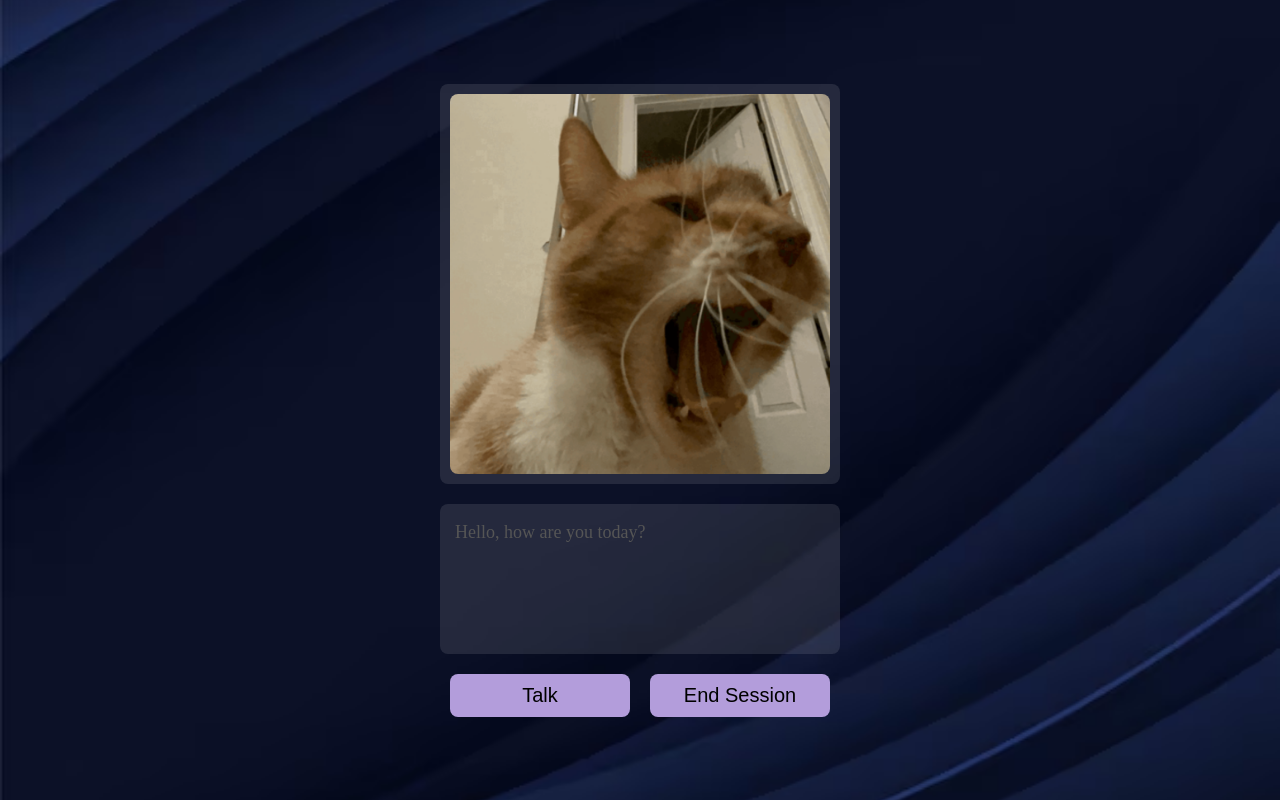
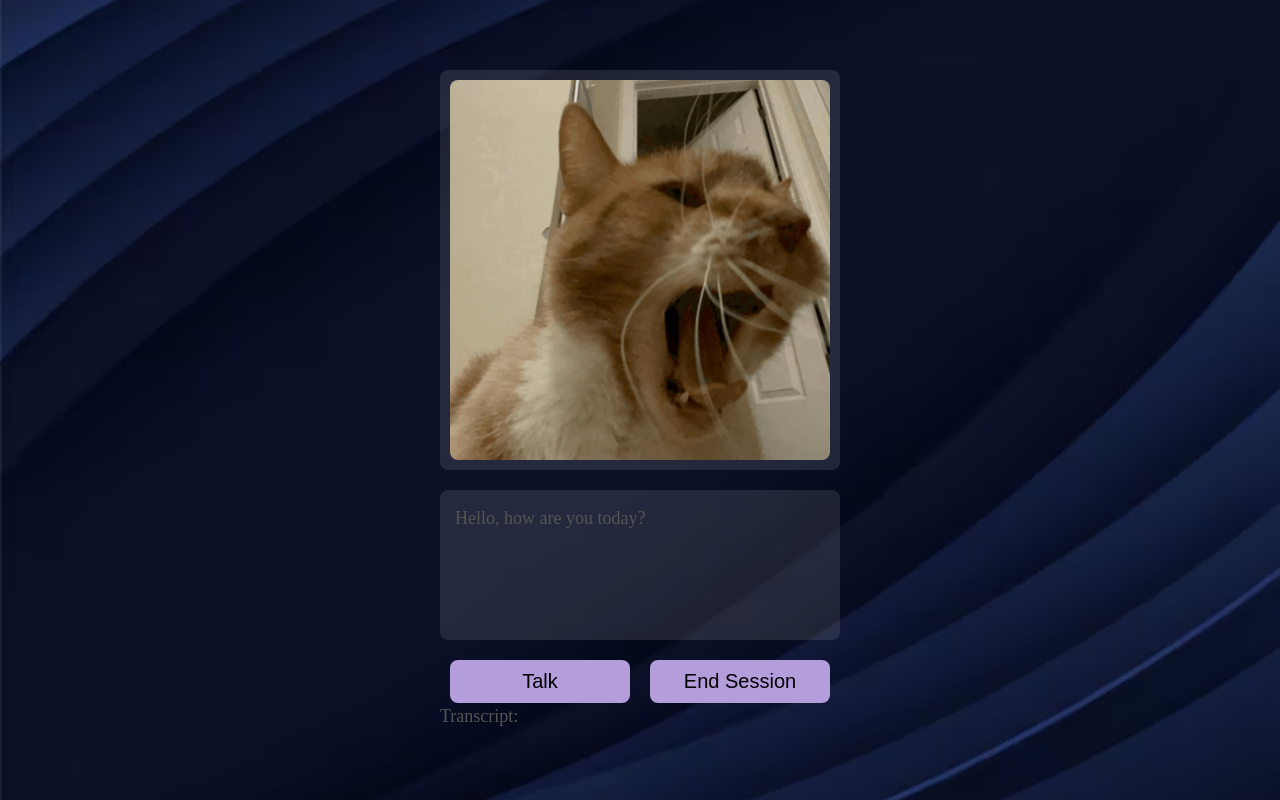
Before and after one commit to TreyBernard/TheraBot, a React (Create React App) app in the folder frontend/: page /main in a window 1280 px wide. Built offline with nearby package versions, Linux system fonts and the light colour scheme; a web font is replaced by a local one.

Commit message:
Functioning Speech to Text

```diff
--- a/frontend/src/components/login/MainPage.jsx
+++ b/frontend/src/components/login/MainPage.jsx
@@ -1,42 +1,73 @@
 import React, { useState, useEffect } from "react";
-import { useLocation } from "react-router-dom"; // Import useLocation
+import { useLocation, useNavigate } from "react-router-dom"; // Import useLocation and useNavigate
 import axios from "axios";
 import "./mainpage.css";
 import avatar1 from "./cat1.png";
 import avatar2 from "./cat2.png";
-import { useNavigate } from "react-router-dom";
 
 const MainPage = () => {
     const location = useLocation();
     const userInfo = location.state || {}; // Get user info from Login page
+    const navigate = useNavigate();
 
     const [avatar, setAvatar] = useState(avatar1);
     const [botResponse, setBotResponse] = useState("Hello, how are you today?");
-    const [userMessage, setUserMessage] = useState(""); // User input
-    const [loading, setLoading] = useState(false); // Loading state
-    const [isTalking, setIsTalking] = useState(false); // Loading state
-    const navigate = useNavigate(); // Loading state
+    const [userMessage, setUserMessage] = useState(""); // Stores transcribed text from speech-to-text
+    const [loading, setLoading] = useState(false);
+    const [isTalking, setIsTalking] = useState(false);
+    const [isThinking, setIsThinking] = useState(false); // AI thinking flag
+    const [recognition, setRecognition] = useState(null);
 
     // Avatar animation (blinking effect)
     useEffect(() => {
         let interval;
-        if (!isTalking){
+        if (!isTalking && !isThinking) {
             interval = setInterval(() => {
                 setAvatar((prev) => (prev === avatar1 ? avatar2 : avatar1));
             }, 200);
-        }else{
+        } else {
             setAvatar(avatar1);
         }
         return () => clearInterval(interval);
-    }, [isTalking]);
+    }, [isTalking, isThinking]);
+
+    // Set up Speech Recognition on mount
+    useEffect(() => {
+        const SpeechRecognition = window.SpeechRecognition || window.webkitSpeechRecognition;
+        if (!SpeechRecognition) {
+            console.error("Speech Recognition API not supported in this browser.");
+            return;
+        }
+        const recog = new SpeechRecognition();
+        recog.continuous = true;
+        recog.interimResults = true;
+        recog.lang = "en-US";
+        recog.onresult = (event) => {
+            let finalTranscript = "";
+            let interimTranscript = "";
+            for (let i = event.resultIndex; i < event.results.length; i++) {
+                const transcriptChunk = event.results[i][0].transcript;
+                if (event.results[i].isFinal) {
+                    finalTranscript += transcriptChunk;
+                } else {
+                    interimTranscript += transcriptChunk;
+                }
+            }
+            // Update userMessage state with the transcript
+            setUserMessage(finalTranscript || interimTranscript);
+        };
+        recog.onerror = (event) => {
+            console.error("Speech recognition error:", event.error);
+        };
+        setRecognition(recog);
+    }, []);
 
     // Function to send user input to Flask API
     const sendMessage = async () => {
         if (userMessage.trim() === "") return; // Prevent empty messages
-
         setLoading(true);
         setBotResponse("Thinking...");
-
+        setIsThinking(true);
         try {
             const response = await axios.post("http://localhost:5000/generate", {
                 user_info: {
@@ -45,18 +76,18 @@ const MainPage = () => {
                     age: userInfo.age || "Unknown",
                     feeling: userInfo.feeling || "Unknown",
                 },
-                emotion: "stressed",
-                message: userMessage,
+                message: userMessage,  // Transcribed text stored here
             });
-
             setBotResponse(response.data.response);
         } catch (error) {
             console.error("Error fetching response:", error);
             setBotResponse("Oops! Something went wrong.");
         } finally {
             setLoading(false);
+            setIsThinking(false);
         }
     };
+
     // Function to update talking state in backend
     const updateTalkingStatus = async (newState) => {
         try {
@@ -70,18 +101,32 @@ const MainPage = () => {
         }
     };
 
-    // Handle Talk Button Click
+    // Handle Talk Button Click: Toggle speech recognition on/off
     const handleTalk = async () => {
         const newState = !isTalking;
         setIsTalking(newState);
-        updateTalkingStatus(newState); // Send to backend
+        updateTalkingStatus(newState);
+        if (recognition) {
+            if (newState) {
+                // Start speech recognition when toggled on
+                recognition.start();
+            } else {
+                // Stop speech recognition when toggled off
+                recognition.stop();
+                // Optionally, send the transcribed text automatically when speech stops
+                sendMessage();
+            }
+        }
     };
-    // const handleTalk = () => {
-    //     setIsTalking((prev) => !prev);
-    // };
+
+    // Handle End Session Button: Stop recognition (if active) and navigate away
     const handleStop = () => {
+        if (recognition && isTalking) {
+            recognition.stop();
+        }
         navigate("/");
     };
+
     return (
         <div className="main-page">
             <div className="avatar-box">
@@ -91,8 +136,16 @@ const MainPage = () => {
                 <p>{botResponse}</p>
             </div>
             <div className="button-box">
-                <button className ="talk-toggle" onClick = {handleTalk}> {isTalking ? "Stop" : "Talk"} </button>
-                <button className = "stop-btn" onClick = {handleStop}> End Session </button>
+                <button className="talk-toggle" onClick={handleTalk}>
+                    {isTalking ? "Stop" : "Talk"}
+                </button>
+                <button className="stop-btn" onClick={handleStop}>
+                    End Session
+                </button>
+            </div>
+            {/* Optional: Display the current transcript */}
+            <div className="transcript-box">
+                <p>Transcript: {userMessage}</p>
             </div>
         </div>
     );
--- a/frontend/src/components/login/mainpage.css
+++ b/frontend/src/components/login/mainpage.css
@@ -41,6 +41,7 @@ body{
     padding: 10px;
     border-radius: 8px;
     background: rgba(255, 255, 255, 0.1);;
+
 }
 
 .avatar{
@@ -59,6 +60,8 @@ body{
     background-color: rgba(255, 255, 255, 0.1);
     font-size: 20px;
     color: #ffffff;
+    overflow-y: auto;
+    white-space: pre-wrap;
 }
 .button-box{
     display: flex;
```
Also changed, not shown: 1 other file (tests, documents, lock files or other folders).
